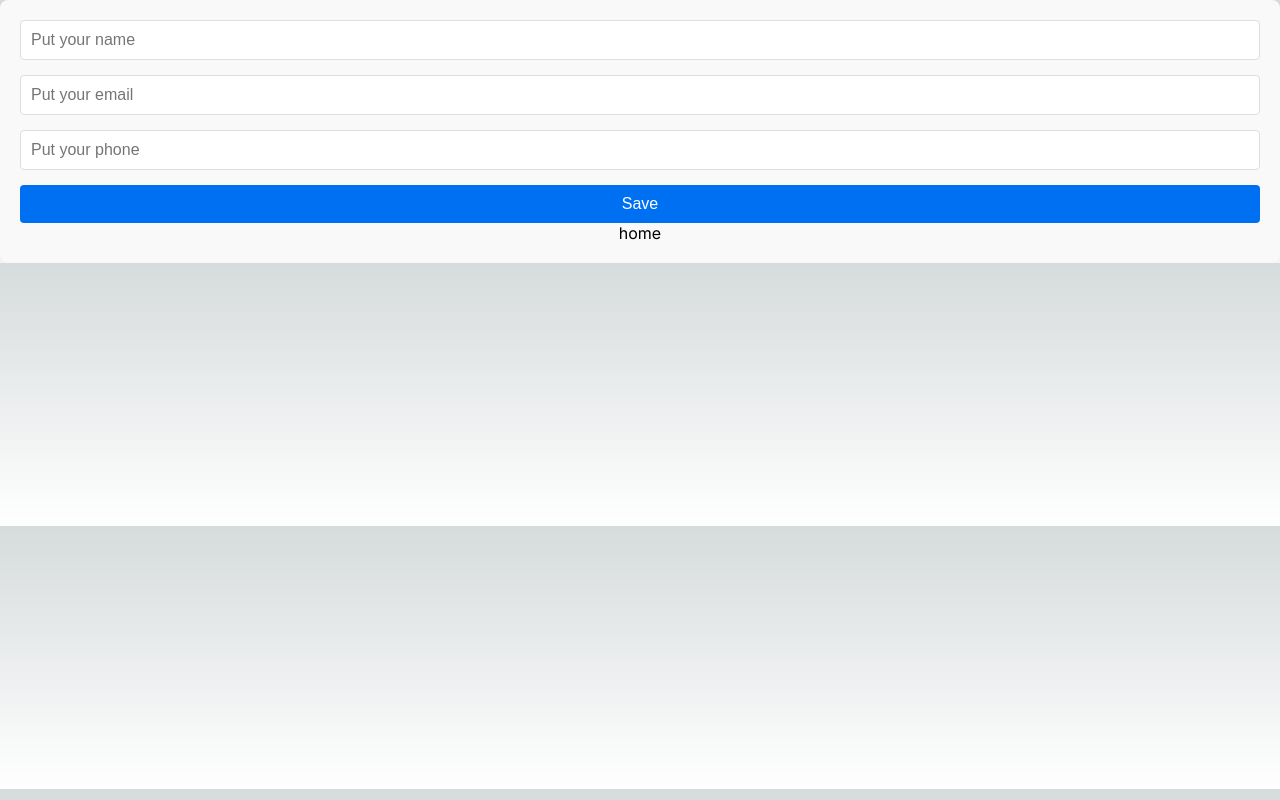
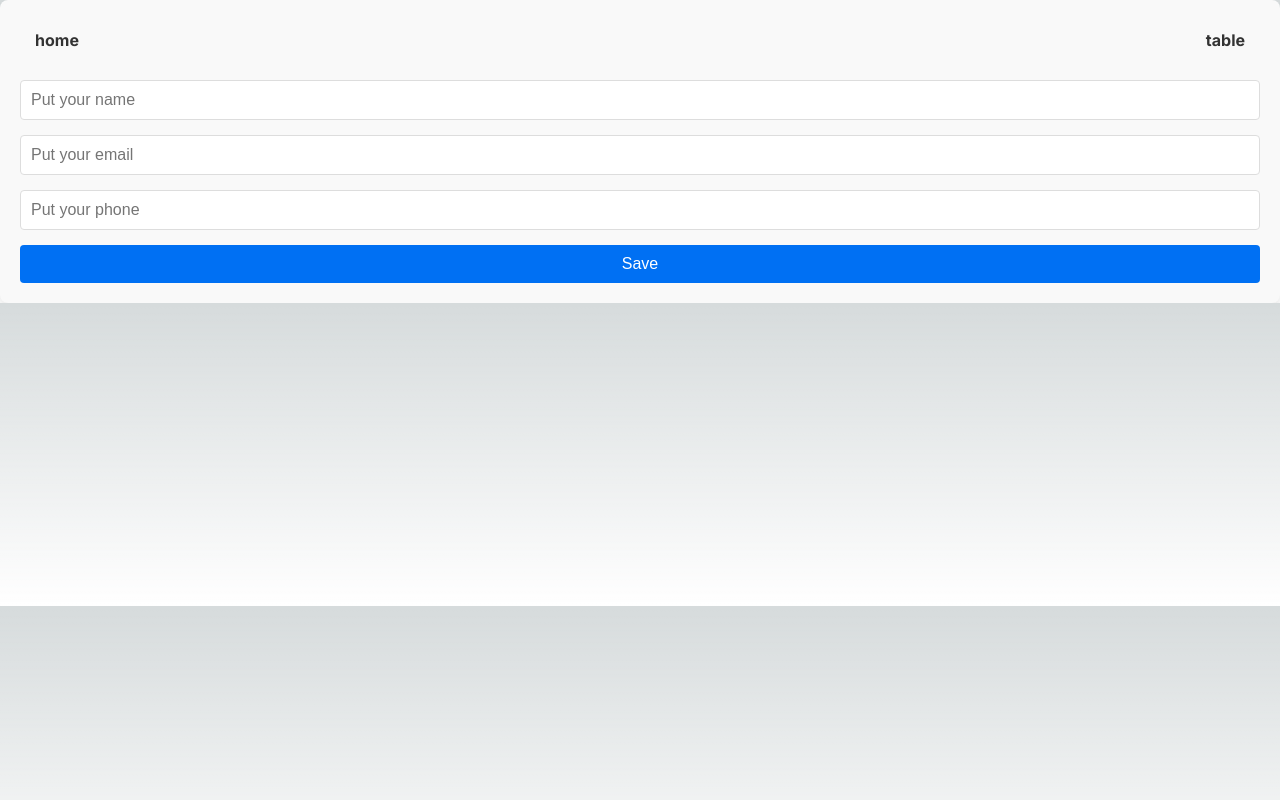
Before and after one commit to edwinarroyolopez/team-seven-products, a Next.js app: page /form in a window 1280 px wide. Built offline with nearby package versions, Linux system fonts and the light colour scheme.

Commit message:
Andres Felipe -final

```diff
--- a/src/app/form/page.tsx
+++ b/src/app/form/page.tsx
@@ -63,6 +63,11 @@ export default function Form() {
 
   return (
     <div className="content">
+      {/* Enlace para volver a la página de inicio */}
+      <nav>
+        <Link href="/">home</Link>
+        <Link href="/table">table</Link>
+      </nav>
       {/* Campo de entrada para el nombre */}
       <Input
         placeholder="Put your name"
@@ -86,9 +91,6 @@ export default function Form() {
       />
       {/* Botón para enviar el formulario */}
       <Button label="Save" onClick={handleSubmit} />
-
-      {/* Enlace para volver a la página de inicio */}
-      <Link href="/">home</Link>
     </div>
   );
 }
--- a/src/app/page.table.css
+++ b/src/app/page.table.css
@@ -1,4 +1,4 @@
-.content {
+.content-table {
   padding: 20px;
   max-width: 800px;
   margin: 0 auto;
@@ -6,7 +6,7 @@
 }
 
 h2 {
-  color: white;
+  color: #333;
   margin-bottom: 20px;
   text-align: center;
 }
@@ -18,12 +18,13 @@ table {
 }
 
 table, th, td {
-  border: 1px solid #fcfcfc;
+  border: 1px solid #ddd;
 }
 
 th, td {
   padding: 10px;
   text-align: left;
+
 }
 
 th {
@@ -33,6 +34,7 @@ th {
 
 tr:nth-child(even) {
   background-color: #f9f9f9;
+  color: black;
 }
 
 p {
@@ -40,3 +42,8 @@ p {
   font-style: italic;
   color: #666;
 }
+
+nav{
+  display: flex;
+  gap: 10px
+}
```
Also changed, not shown: src/app/table/page.tsx (+6 -3 lines).
